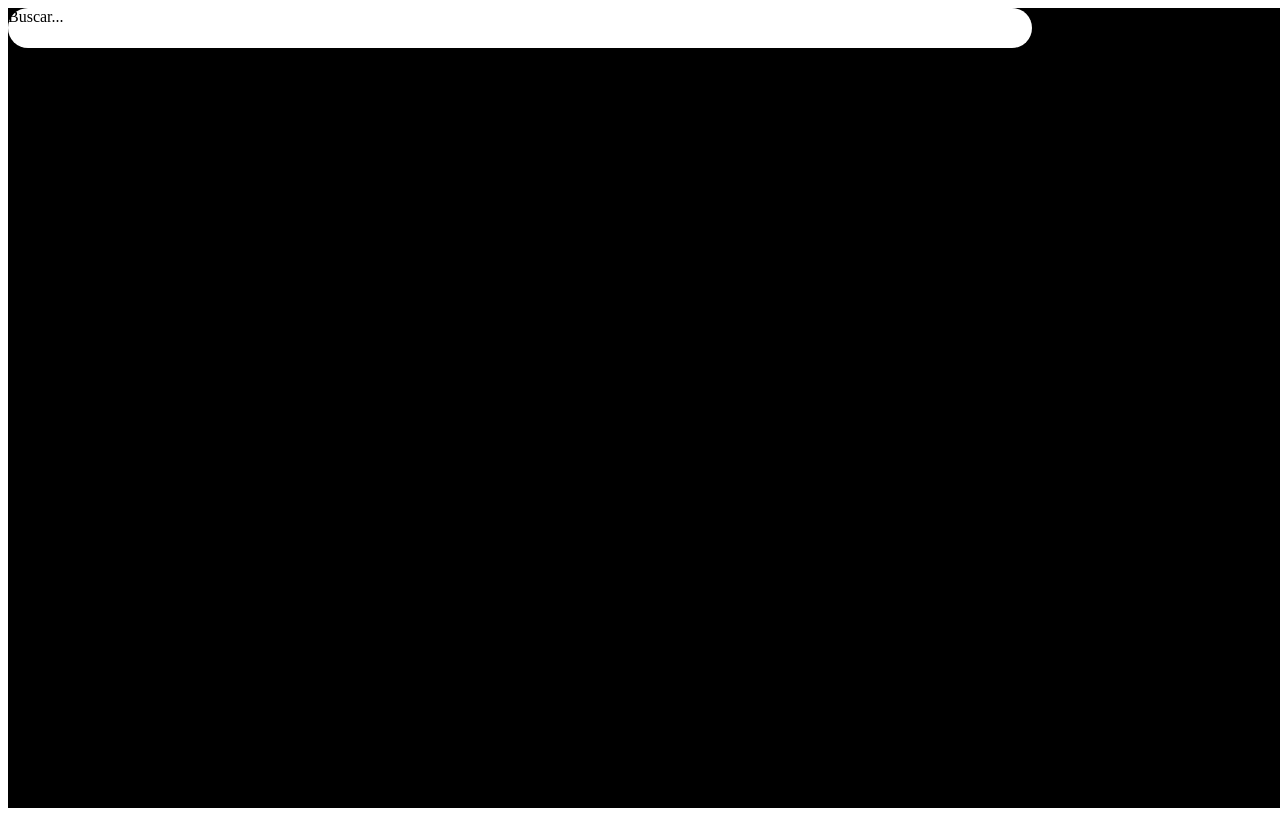
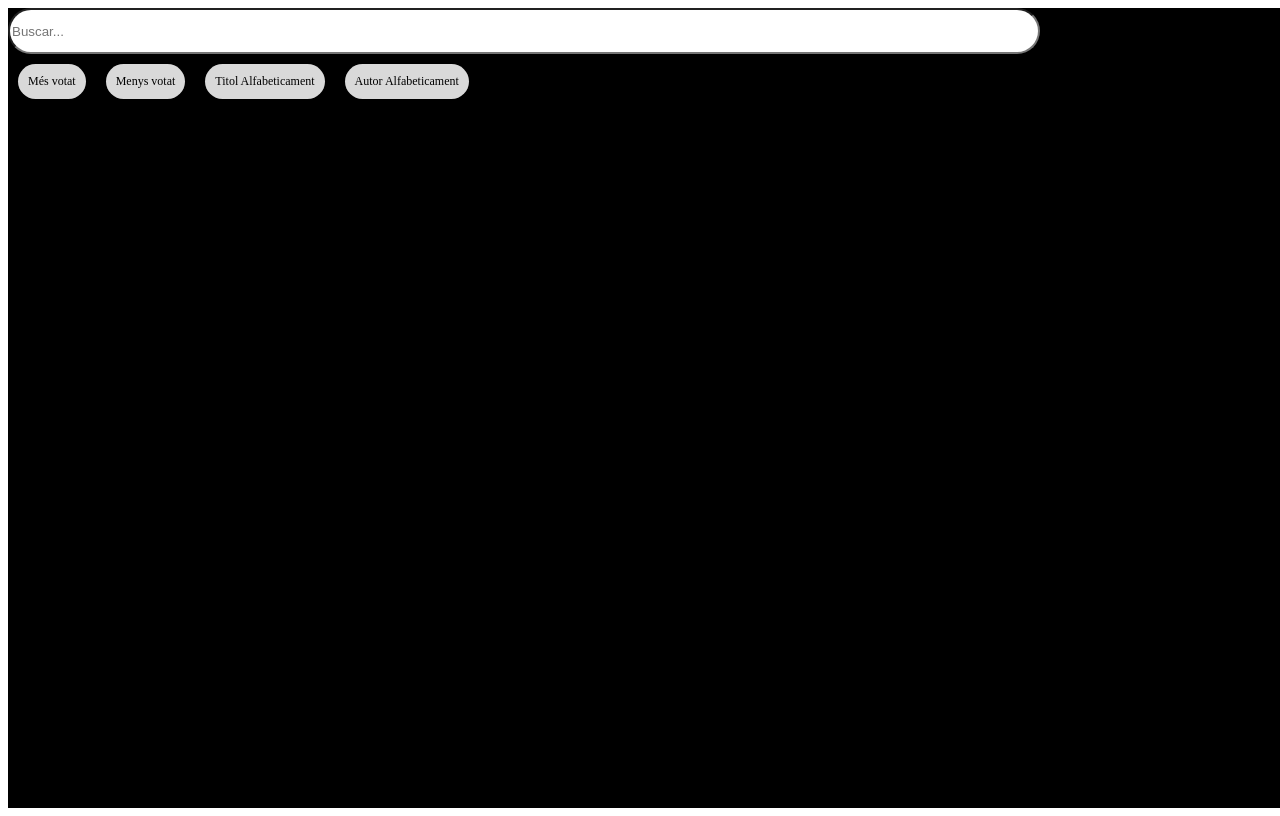
Before and after one commit to inspedralbes/SoundOClock, a Nuxt app in the folder nuxt/: page /llista_propostes in a window 1280 px wide. Built offline with nearby package versions, Linux system fonts and the light colour scheme.

Commit message:
Cercador i filtres

```diff
--- /dev/null
+++ b/nuxt/components/BotoFiltre.vue
@@ -0,0 +1,50 @@
+<script>
+
+</script>
+
+<template>
+    <div class="radio-card">
+    <input type="radio" id="option1" name="options" />
+    <label for="option1">Més votat</label>
+  </div>
+
+  <div class="radio-card">
+    <input type="radio" id="option2" name="options" />
+    <label for="option2">Menys votat</label>
+  </div>
+
+  <div class="radio-card">
+    <input type="radio" id="option3" name="options" />
+    <label for="option3">Titol Alfabeticament</label>
+  </div>
+
+  <div class="radio-card">
+    <input type="radio" id="option4" name="options" />
+    <label for="option4">Autor Alfabeticament</label>
+  </div>
+</template>
+
+<style scoped>
+
+    .radio-card {
+        background-color: #D9D9D9;
+        font-size: 0.75em;
+        display: inline-block;
+        margin: 10px;
+        padding: 10px;
+        border: none;
+        border-radius: 20px;
+        cursor: pointer;
+        transition: background-color 0.5s;
+    }
+
+    input[type="radio"] {
+        display: none; /* Amaga el radio button per defecte*/
+    }
+
+    .radio-card:has(input[type="radio"]:checked) {
+        background-color: #83AEE4;
+        border-color: #83AEE4;
+    }
+
+</style>
--- /dev/null
+++ b/nuxt/components/Canco.vue
@@ -0,0 +1,21 @@
+<script>
+
+</script>
+
+<template>
+    <div class="">
+        <img src="" alt="">
+        <div>
+            <p>Primer dia de clases</p>
+            <p>Mora</p>
+            <p>26 vots</p>
+        </div>
+        icon
+        icon
+    </div>
+</template>
+
+<style scoped>
+
+
+</style>
--- a/nuxt/components/Cercador.vue
+++ b/nuxt/components/Cercador.vue
@@ -3,16 +3,14 @@
 </script>
 
 <template>
-    <div class="cercador">Buscar...</div>
+    <input class="cercador ps-4" type="text" id="cercador" name="cercador" placeholder="Buscar..."></input>
 </template>
 
 <style scoped>
-
     .cercador {
         background-color: white;
         border-radius: 24px;
         width: 80%;
         height: 40px;
     }
-
 </style>
--- a/nuxt/pages/llista_propostes.vue
+++ b/nuxt/pages/llista_propostes.vue
@@ -3,7 +3,12 @@
 </script>
 
 <template>
-    <Cercador></Cercador>
+    <div class="pt-8 flex flex-col items-center">
+        <Cercador></Cercador>
+        <div>
+            <BotoFiltre></BotoFiltre>
+        </div>
+    </div>
 </template>
 
 <style scoped>
```
Lines whose indentation alone changed are shown as unchanged.
